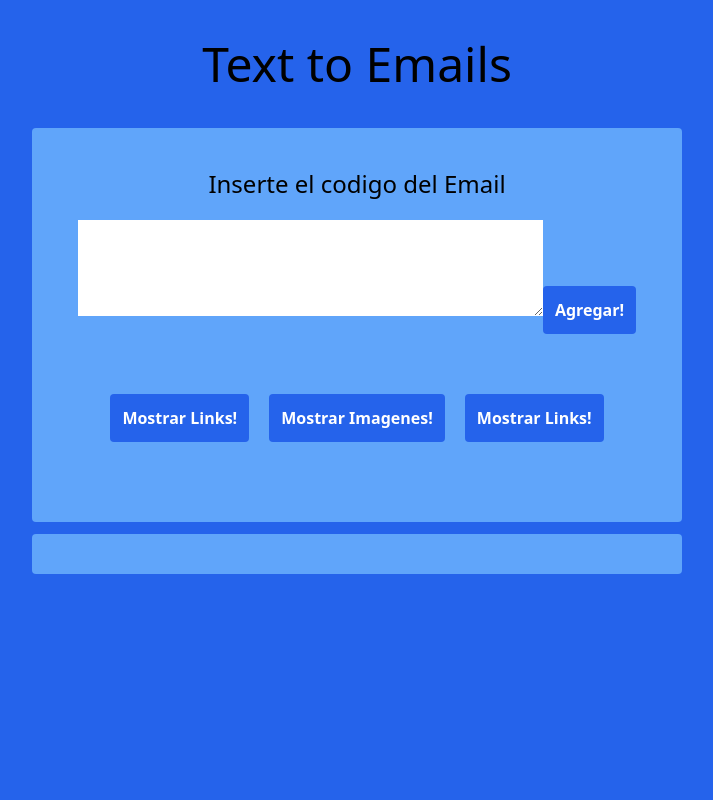
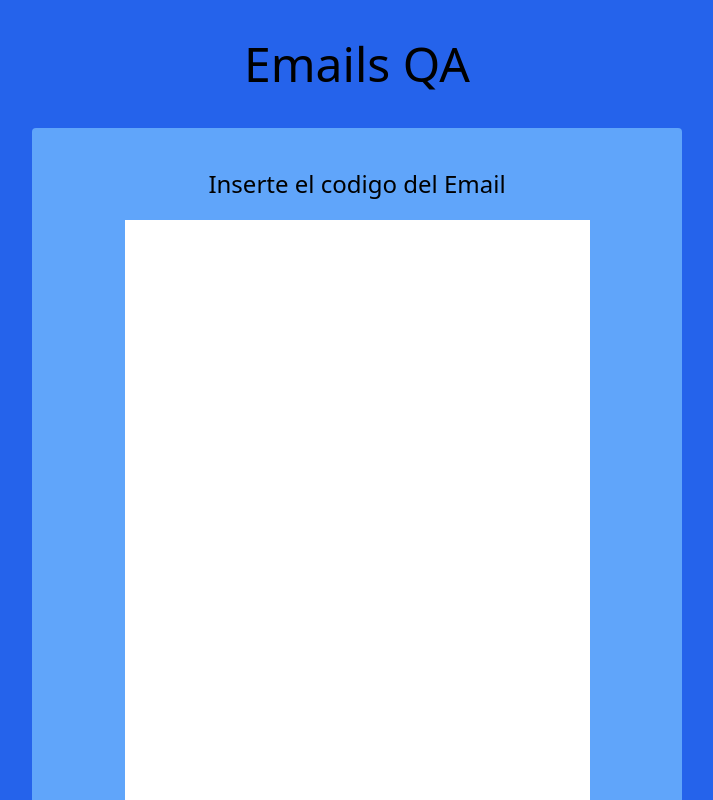
Before and after one commit to guskpo20/emails, a React (Vite) app in the folder emails/: page / in a window 1280 px wide. Shown: the top 800 px of the page, without its empty margins (283-996 px from the left). Built offline with nearby package versions, Linux system fonts and the light colour scheme.

Commit message:
links e imagenes resaltadas con o sin errores

```diff
--- a/emails/src/App.tsx
+++ b/emails/src/App.tsx
@@ -8,6 +8,8 @@ function App() {
   const [item, setItem] = useState("");
   const [email, setEmail] = useState("");
   const [showedLinks, setShowedLinks] = useState(false);
+  const [showedImages, setShowedImages] = useState(false);
+  const [mobileVersion, setMobileVersion] = useState(false);
 
   const showLinks = (e: any) =>{
     e.preventDefault();
@@ -42,27 +44,74 @@ function App() {
 
   }
 
+  const showImages = (e: any) =>{
+    e.preventDefault();
+    const fullEmail = document.getElementById("email")
+    if(fullEmail){
+      const images = fullEmail.querySelectorAll("img")
+      if(images){
+        if(showedImages){
+          for (let i = 0; i < images.length; i++) {
+              images[i].style.border  = "none"
+          }
+        }else{
+          for (let i = 0; i < images.length; i++) {
+            if(images[i].hasAttribute("alt")){
+              images[i].style.border  = "3px solid green"
+            }else{
+              images[i].style.border  = "3px solid red"
+            }
+          }
+        }
+
+        setShowedImages(!showedImages);
+
+      }
+    }
+  }
+
+  const mobileChange = (e: any) => {
+    e.preventDefault()
+    const fullEmail = document.getElementById("email")
+    if(fullEmail){
+      const body = fullEmail.getElementsByTagName("body")[0]
+      if(body){
+        if(mobileVersion){
+          body.style.width = "480px !important"
+        }else{
+          body.style.width = "600px !important"
+        }
+      }
+      setMobileVersion(!mobileVersion);
+      }
+    }
+
+
   return (
-    <div className='text-center bg-blue-600 h-screen w-screen'>
-      <h3 className='text-5xl bold pt-10 pb-10'>Text to Emails</h3>
+    <div className='text-center bg-blue-600 h-max w-screen'>
+      <h3 className='text-5xl bold pt-10 pb-10'>Emails QA</h3>
       <div className='flex gap-3 justify-around flex-wrap'>
         <div className='min-w-[650px] w-1/3 min-h-10 bg-blue-400 h-auto rounded pt-10 pb-10'>
 
             <h4 className='text-2xl bold pb-5'>Inserte el codigo del Email</h4>
             <Form item={item} setItem={setItem} setEmail={setEmail} />
             <div className='flex justify-center gap-5 py-5'>
-              <button className="bg-blue-600 my-5 py-3 px-3 rounded text-white font-bold hover:bg-blue-500" onClick={showLinks}>Mostrar Links!</button>
-              <button className="bg-blue-600 my-5 py-3 px-3 rounded text-white font-bold hover:bg-blue-500">Mostrar Imagenes!</button>
-              <button className="bg-blue-600 my-5 py-3 px-3 rounded text-white font-bold hover:bg-blue-500">Mostrar Links!</button>
+              <button className="bg-blue-600 my-5 py-3 px-3 rounded text-white font-bold hover:bg-blue-500" onClick={showLinks}>{showedLinks ? "Ocultar Links!" : "Señalar Links!"}</button>
+              <button className="bg-blue-600 my-5 py-3 px-3 rounded text-white font-bold hover:bg-blue-500" onClick={showImages}>{showedImages ? "Ocultar Imagenes!" : "Señalar Imagenes!"}</button>
+              <button className="bg-blue-600 my-5 py-3 px-3 rounded text-white font-bold hover:bg-blue-500" onClick={mobileChange}>{mobileVersion ? "Version Desktop!" : "Version Mobile!"}</button>
             </div>
             <div className='px-32'>
               {showedLinks &&
-                <p>Se señalaron todos los links! Si su fondo es verde, tienen HREF. Si no se pintan de rojo</p>
+                <p className='text-white font-bold'>Se señalaron todos los links! Si su fondo es verde, tienen HREF. Si no se pintan de rojo</p>
 
+              }
+              <br></br>
+              {showedImages &&
+                <p className='text-white font-bold'>Las imagenes se señalan con un borde verde cuando tiene alt. Si no, se pintan de rojo</p>
               }
             </div>
         </div>
-        <div className='pb-10 max-w-1/3 min-h-10 bg-blue-400 rounded min-w-[650px] h-auto'>
+        <div className='pb-10 max-w-1/3 min-h-10 bg-white rounded min-w-[650px] h-auto'>
           <ItemList item={item} email={email} />
         </div>
       </div>
--- a/emails/src/components/Form.tsx
+++ b/emails/src/components/Form.tsx
@@ -20,8 +20,9 @@ function Form(props: {setItem: any, item: string, setEmail: any}) {
         value={item}
         onChange={e => setItem(e.target.value)}
         className="w-auto px-10"
-        rows={4} cols={40}
+        rows={30} cols={40}
         />
+        <br></br>
         <button className="bg-blue-600 my-5 py-3 px-3 rounded text-white font-bold hover:bg-blue-500">Agregar!</button>
     </form>
   )
```
